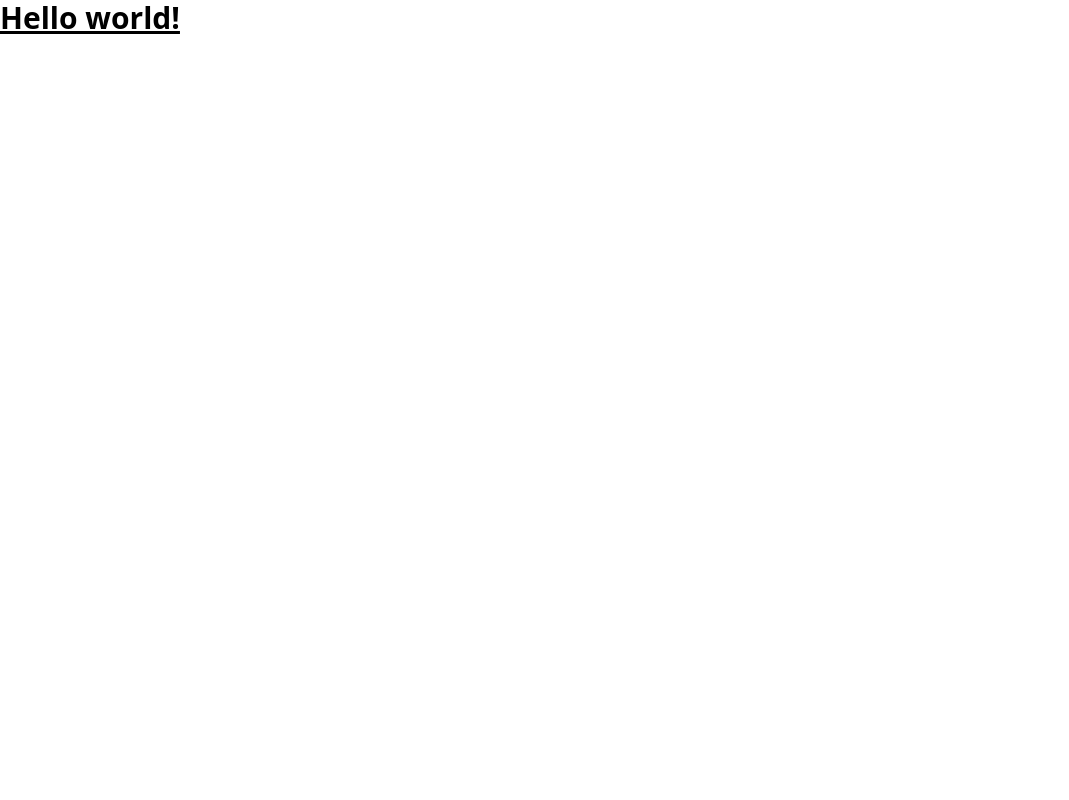
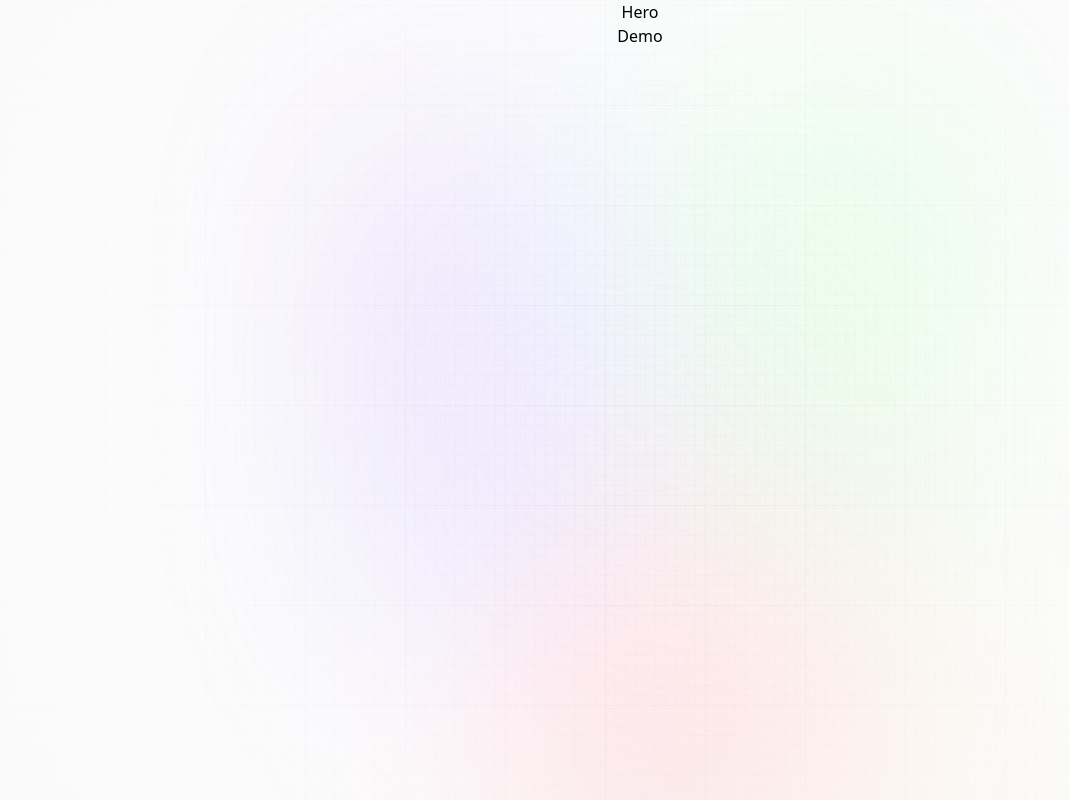
Before and after one commit to 6qat/lab-ai-summarizer, a React (Vite) app: page / in a window 1280 px wide. Shown: the whole page, without its empty margins (0-1069 px from the left). Built offline with nearby package versions, Linux system fonts and the light colour scheme; a web font is replaced by a local one.

Commit message:
Complete main App html structure

```diff
--- a/index.html
+++ b/index.html
@@ -2,9 +2,9 @@
 <html lang="en">
 <head>
     <meta charset="UTF-8"/>
-    <link rel="icon" type="image/svg+xml" href="/vite.svg"/>
+    <link rel="icon" type="image/svg+xml" href="/favicon.ico"/>
     <meta name="viewport" content="width=device-width, initial-scale=1.0"/>
-    <title>Vite + React</title>
+    <title>OpenAI Article Summarizer</title>
     <!-- satoshi font family -->
     <link
             href="https://api.fontshare.com/v2/css?f[]=satoshi@1,900,700,500,300,400&display=swap"
--- a/src/App.css
+++ b/src/App.css
@@ -39,9 +39,8 @@
 }
 
 .gradient {
-  height: fit-content;
+  /*height: fit-content;*/
   z-index: 3;
-  width: 100%;
   max-width: 640px;
   background-image: radial-gradient(
       at 27% 37%,
--- a/src/App.jsx
+++ b/src/App.jsx
@@ -1,13 +1,20 @@
-// eslint-disable-next-line no-unused-vars
-import React from 'react';
 import './App.css'
+import Hero from './components/Hero.jsx';
+import Demo from "./components/Demo.jsx";
 
 const App = () => {
     return (
         <div>
-            <h1 className="text-3xl font-bold underline">
-                Hello world!
-            </h1>
+            <main>
+                <div className="main">
+                    <div className="gradient"></div>
+                </div>
+                <div className="app">
+                    <Hero />
+                    <Demo />
+                </div>
+            </main>
+
         </div>
     );
 };
--- /dev/null
+++ b/src/components/Demo.jsx
@@ -0,0 +1,9 @@
+const Demo = () => {
+    return (
+        <div>
+            Demo
+        </div>
+    );
+};
+
+export default Demo;
--- /dev/null
+++ b/src/components/Hero.jsx
@@ -0,0 +1,12 @@
+// eslint-disable-next-line no-unused-vars
+import React from 'react';
+
+const Hero = () => {
+    return (
+        <div>
+            Hero
+        </div>
+    );
+};
+
+export default Hero;
```
